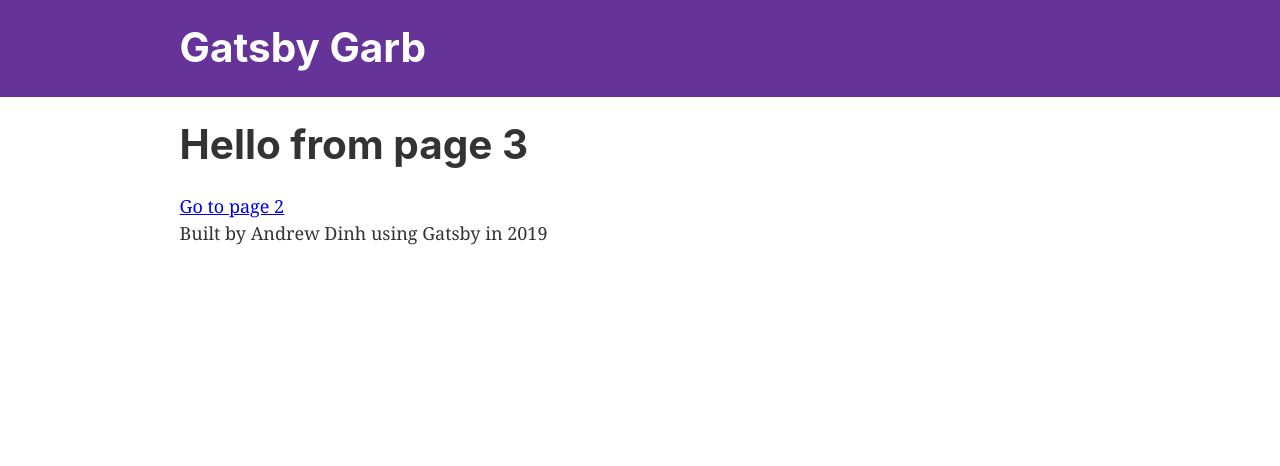
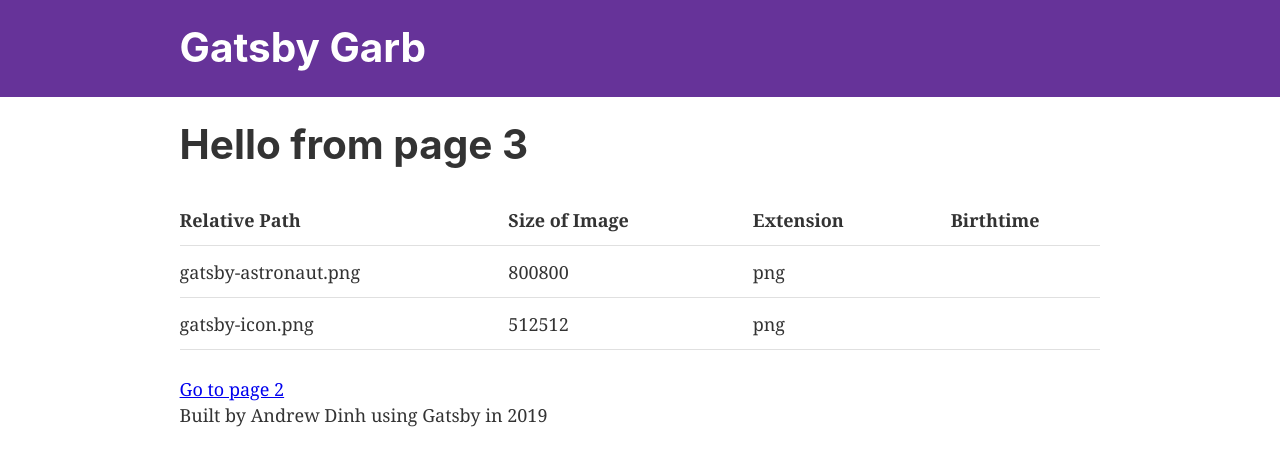
Before and after one commit to andrewtdinh/uTheGatsby, a Gatsby site in the folder gatsby-garb/: page /page-3 in a window 1280 px wide. Built offline with nearby package versions, Linux system fonts and the light colour scheme; Gatsby itself is replaced by a stand-in of ours.

Commit message:
Build up page 3 with a table of available site images

```diff
--- a/gatsby-garb/src/pages/page-3.js
+++ b/gatsby-garb/src/pages/page-3.js
@@ -1,11 +1,47 @@
 import React from 'react';
-import { Link } from 'gatsby';
+import { graphql, useStaticQuery, Link } from 'gatsby';
 import Layout from '../components/layout';
 
+const getImageData = graphql`
+  {
+    allFile {
+      edges {
+        node {
+          relativePath,
+          size,
+          extension,
+          birthTime
+        }
+      }
+    }
+  }
+`
+
 export default () => {
+  const data = useStaticQuery(getImageData);
   return (
     <Layout>
       <h1>Hello from page 3</h1>
+      <table>
+        <thead>
+          <tr>
+            <th>Relative Path</th>
+            <th>Size of Image</th>
+            <th>Extension</th>
+            <th>Birthtime</th>
+          </tr>
+        </thead>
+        <tbody>
+          {data.allFile.edges.map((edge, index) => (
+            <tr key={index}>
+              <td>{edge.node.relativePath}</td>
+              <td>{edge.node.size}</td>
+              <td>{edge.node.extension}</td>
+              <td>{edge.node.birthTime}</td>
+            </tr>
+          ))}
+        </tbody>
+      </table>
       <Link to="/page-2">Go to page 2</Link>
     </Layout>
   )
```
